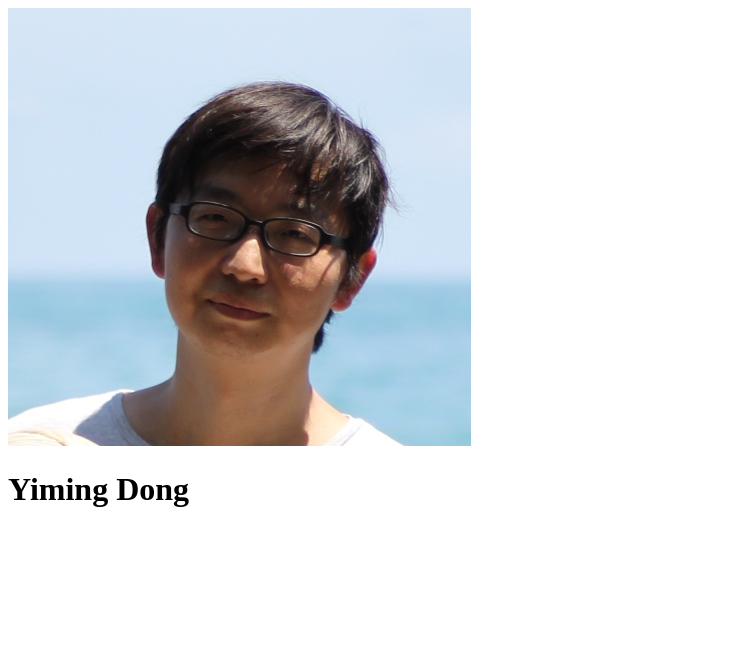
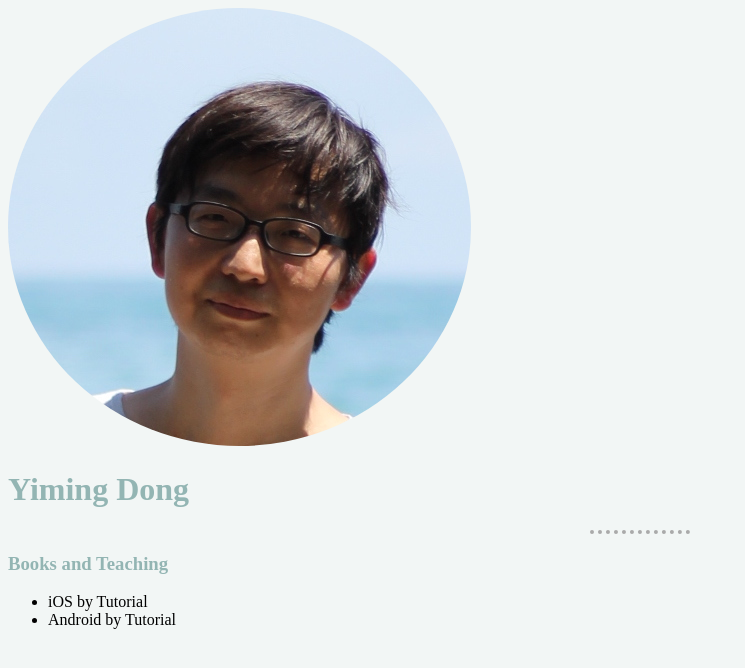
Before and after one commit to dymx101/cv, a plain HTML site: page index.html in a window 1280 px wide. Shown: the whole page, without its empty margins (0-745 px from the left). Drawn offline with Linux system fonts and the light colour scheme.

Commit message:
add favicon

```diff
--- /dev/null
+++ b/css/styles.css
@@ -0,0 +1,23 @@
+body {
+  background-color: #f2f6f5;
+}
+
+hr {
+  border-color: #aaaaaa;
+  border-width: 4px;
+  border-style: none;
+  border-top-style: dotted;
+  width: 100px;
+}
+
+h1 {
+  color: #93b5b3;
+}
+
+h3 {
+  color: #93b5b3;
+}
+
+.circular {
+  border-radius: 100%
+}
--- a/index.html
+++ b/index.html
@@ -4,11 +4,19 @@
 <head>
   <meta charset="utf-8">
   <title>Yiming's Personal Site</title>
+  <link rel="stylesheet" href="css/styles.css">
+  <link rel="icon" href="favicon.ico">
 </head>
 
 <body>
-  <img src="images/avatar.jpg" alt="yiming's profile photo">
+  <img class="circular" src="images/avatar.jpg" alt="yiming's profile photo">
   <h1>Yiming Dong</h1>
+  <hr>
+  <h3>Books and Teaching</h3>
+  <ul>
+    <li>iOS by Tutorial</li>
+    <li>Android by Tutorial</li>
+  </ul>
 </body>
 
 </html>
```
Also changed, not shown: favicon.ico (added).
